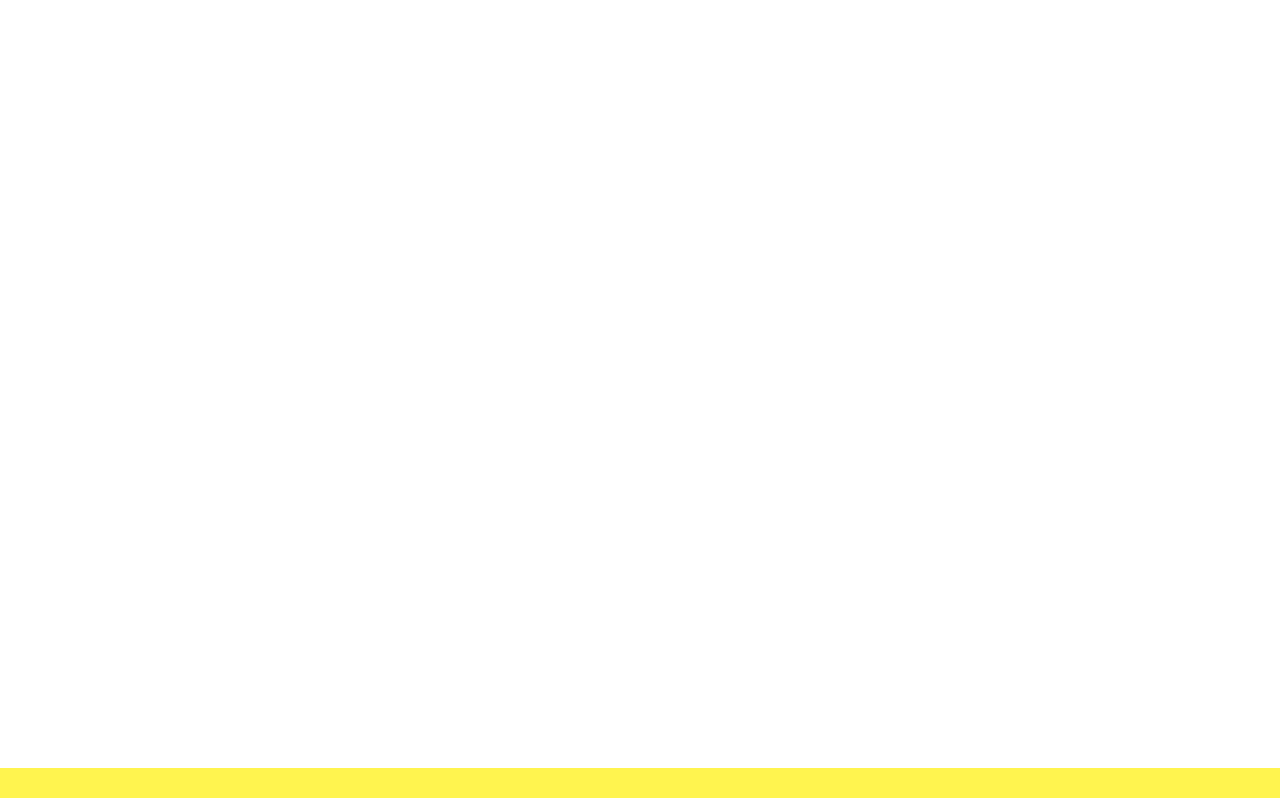
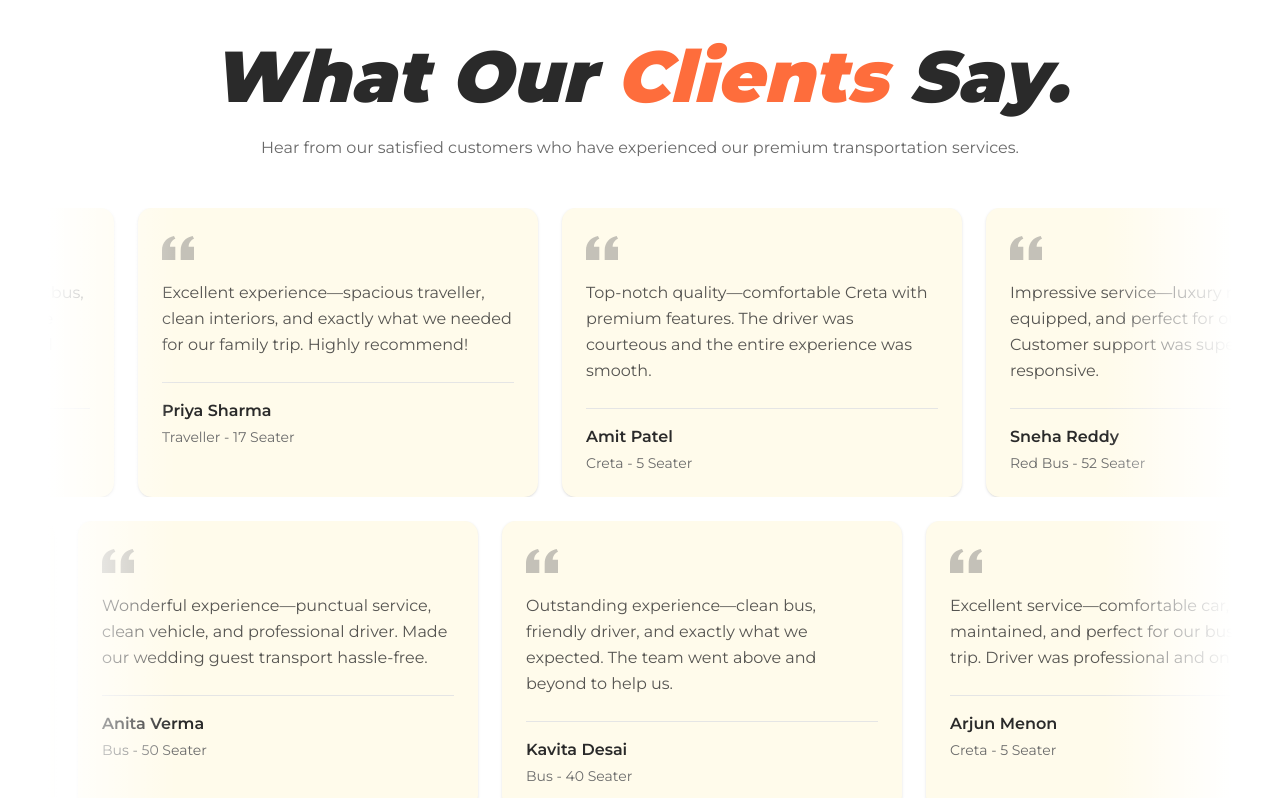
Before and after one commit to DhruvLohar/shetty-tour-website, a Next.js app: page / in a window 1280 px wide. Shown: the part 3000-3798 px from the top of the page. Built offline with nearby package versions, Linux system fonts and the light colour scheme.

Commit message:
feat: add testimonial

```diff
--- a/components/sections/Testimonials.tsx
+++ b/components/sections/Testimonials.tsx
@@ -1,9 +1,173 @@
-import React from "react";
+"use client";
+
+import React, { useCallback } from "react";
+import { motion } from "framer-motion";
+
+interface Testimonial {
+    id: number;
+    quote: string;
+    name: string;
+    fleet: string;
+}
+
+const testimonials: Testimonial[] = [
+    {
+        id: 1,
+        quote: "Outstanding service—well-maintained bus, punctual, and comfortable journey. The driver was professional and very helpful throughout the trip.",
+        name: "Rajesh Kumar",
+        fleet: "Bus - 45 Seater"
+    },
+    {
+        id: 2,
+        quote: "Excellent experience—spacious traveller, clean interiors, and exactly what we needed for our family trip. Highly recommend!",
+        name: "Priya Sharma",
+        fleet: "Traveller - 17 Seater"
+    },
+    {
+        id: 3,
+        quote: "Top-notch quality—comfortable Creta with premium features. The driver was courteous and the entire experience was smooth.",
+        name: "Amit Patel",
+        fleet: "Creta - 5 Seater"
+    },
+    {
+        id: 4,
+        quote: "Impressive service—luxury red bus, well-equipped, and perfect for our group tour. Customer support was superb and very responsive.",
+        name: "Sneha Reddy",
+        fleet: "Red Bus - 52 Seater"
+    },
+    {
+        id: 5,
+        quote: "Great product—reliable traveller, easy to book, and just as described. The team ensured a smooth and pleasant journey.",
+        name: "Vikram Singh",
+        fleet: "Traveller - 12 Seater"
+    },
+    {
+        id: 6,
+        quote: "Outstanding experience—clean bus, friendly driver, and exactly what we expected. The team went above and beyond to help us.",
+        name: "Kavita Desai",
+        fleet: "Bus - 40 Seater"
+    },
+    {
+        id: 7,
+        quote: "Excellent service—comfortable car, well-maintained, and perfect for our business trip. Driver was professional and on time.",
+        name: "Arjun Menon",
+        fleet: "Creta - 5 Seater"
+    },
+    {
+        id: 8,
+        quote: "Fantastic journey—spacious red bus with modern amenities. The staff was incredibly helpful and attentive to our needs.",
+        name: "Deepika Iyer",
+        fleet: "Red Bus - 45 Seater"
+    },
+    {
+        id: 9,
+        quote: "Premium quality—luxury traveller, smooth ride, and excellent customer care. Would definitely book again for future trips.",
+        name: "Sanjay Gupta",
+        fleet: "Traveller - 17 Seater"
+    },
+    {
+        id: 10,
+        quote: "Wonderful experience—punctual service, clean vehicle, and professional driver. Made our wedding guest transport hassle-free.",
+        name: "Anita Verma",
+        fleet: "Bus - 50 Seater"
+    }
+];
+
+const TestimonialCard = React.memo(({ testimonial }: { testimonial: Testimonial }) => {
+    return (
+        <motion.div
+            className="shrink-0 w-100 bg-amber-50 border-0 border-border rounded-xl p-6 shadow-sm hover:shadow-md transition-shadow"
+        >
+            <div className="mb-4">
+                <svg
+                    className="w-8 h-8 text-muted-foreground/40"
+                    fill="currentColor"
+                    viewBox="0 0 24 24"
+                >
+                    <path d="M14.017 21v-7.391c0-5.704 3.731-9.57 8.983-10.609l.995 2.151c-2.432.917-3.995 3.638-3.995 5.849h4v10h-9.983zm-14.017 0v-7.391c0-5.704 3.748-9.57 9-10.609l.996 2.151c-2.433.917-3.996 3.638-3.996 5.849h3.983v10h-9.983z" />
+                </svg>
+            </div>
+            <p className="text-foreground/80 mb-6 leading-relaxed">
+                {testimonial.quote}
+            </p>
+            <div className="border-t border-border pt-4">
+                <p className="font-semibold text-foreground">{testimonial.name}</p>
+                <p className="text-sm text-muted-foreground mt-1">{testimonial.fleet}</p>
+            </div>
+        </motion.div>
+    );
+});
+
+TestimonialCard.displayName = "TestimonialCard";
 
 function Testimonials() {
+    const topRowTestimonials = testimonials.slice(0, 5);
+    const bottomRowTestimonials = testimonials.slice(5, 10);
+
     return (
-        <section className="w-full flex flex-col items-center min-h-screen py-16 px-6 md:px-12"></section>
+        <section className="w-full flex flex-col items-center min-h-screen py-18 px-6 md:px-12 overflow-hidden">
+            <div className="max-w-7xl mx-auto w-full mb-12">
+                <h2 className="text-7xl font-black italic text-center mb-6">
+                    What Our <span className="text-primary">Clients</span> Say.
+                </h2>
+                <p className="text-center max-w-3xl mx-auto text-foreground/70">
+                    Hear from our satisfied customers who have experienced our premium transportation services.
+                </p>
+            </div>
+
+            <div className="relative w-full">
+                {/* Gradient Overlays */}
+                <div className="absolute left-0 top-0 bottom-0 w-32 bg-linear-to-r from-background to-transparent z-10 pointer-events-none" />
+                <div className="absolute right-0 top-0 bottom-0 w-32 bg-linear-to-l from-background to-transparent z-10 pointer-events-none" />
+
+                {/* Top Row - Moving Left */}
+                <div className="mb-6 overflow-hidden">
+                    <motion.div
+                        className="flex gap-6"
+                        animate={{
+                            x: [0, -2000],
+                        }}
+                        transition={{
+                            x: {
+                                repeat: Infinity,
+                                repeatType: "loop",
+                                duration: 40,
+                                ease: "linear",
+                            },
+                        }}
+                        whileHover={{ animationPlayState: "paused" }}
+                    >
+                        {[...topRowTestimonials, ...topRowTestimonials, ...topRowTestimonials].map((testimonial, index) => (
+                            <TestimonialCard key={`top-${testimonial.id}-${index}`} testimonial={testimonial} />
+                        ))}
+                    </motion.div>
+                </div>
+
+                {/* Bottom Row - Moving Right */}
+                <div className="overflow-hidden">
+                    <motion.div
+                        className="flex gap-6"
+                        animate={{
+                            x: [-2000, 0],
+                        }}
+                        transition={{
+                            x: {
+                                repeat: Infinity,
+                                repeatType: "loop",
+                                duration: 40,
+                                ease: "linear",
+                            },
+                        }}
+                        whileHover={{ animationPlayState: "paused" }}
+                    >
+                        {[...bottomRowTestimonials, ...bottomRowTestimonials, ...bottomRowTestimonials].map((testimonial, index) => (
+                            <TestimonialCard key={`bottom-${testimonial.id}-${index}`} testimonial={testimonial} />
+                        ))}
+                    </motion.div>
+                </div>
+            </div>
+        </section>
     );
 }
 
-export default Testimonials;
+export default React.memo(Testimonials);
```
